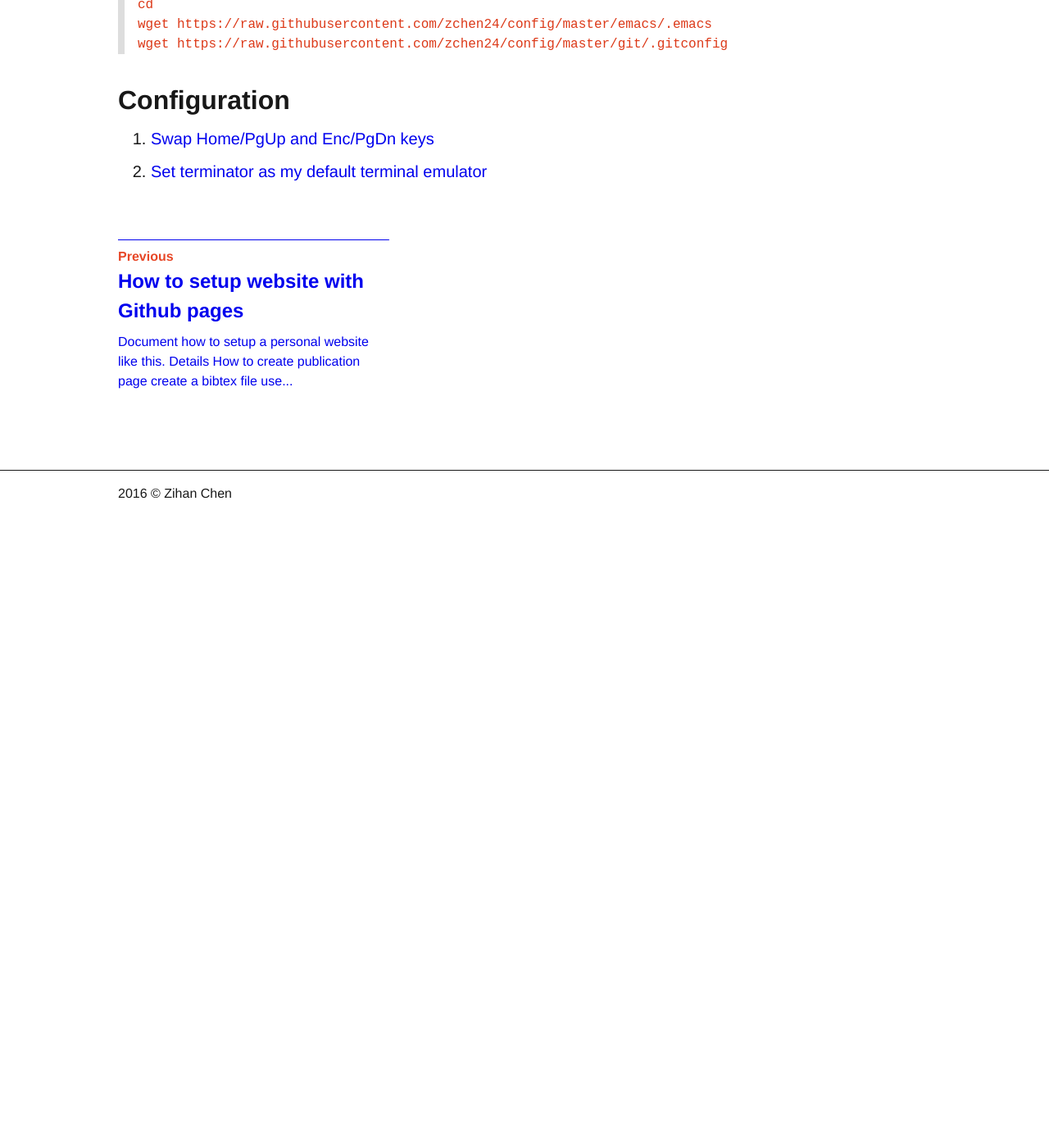
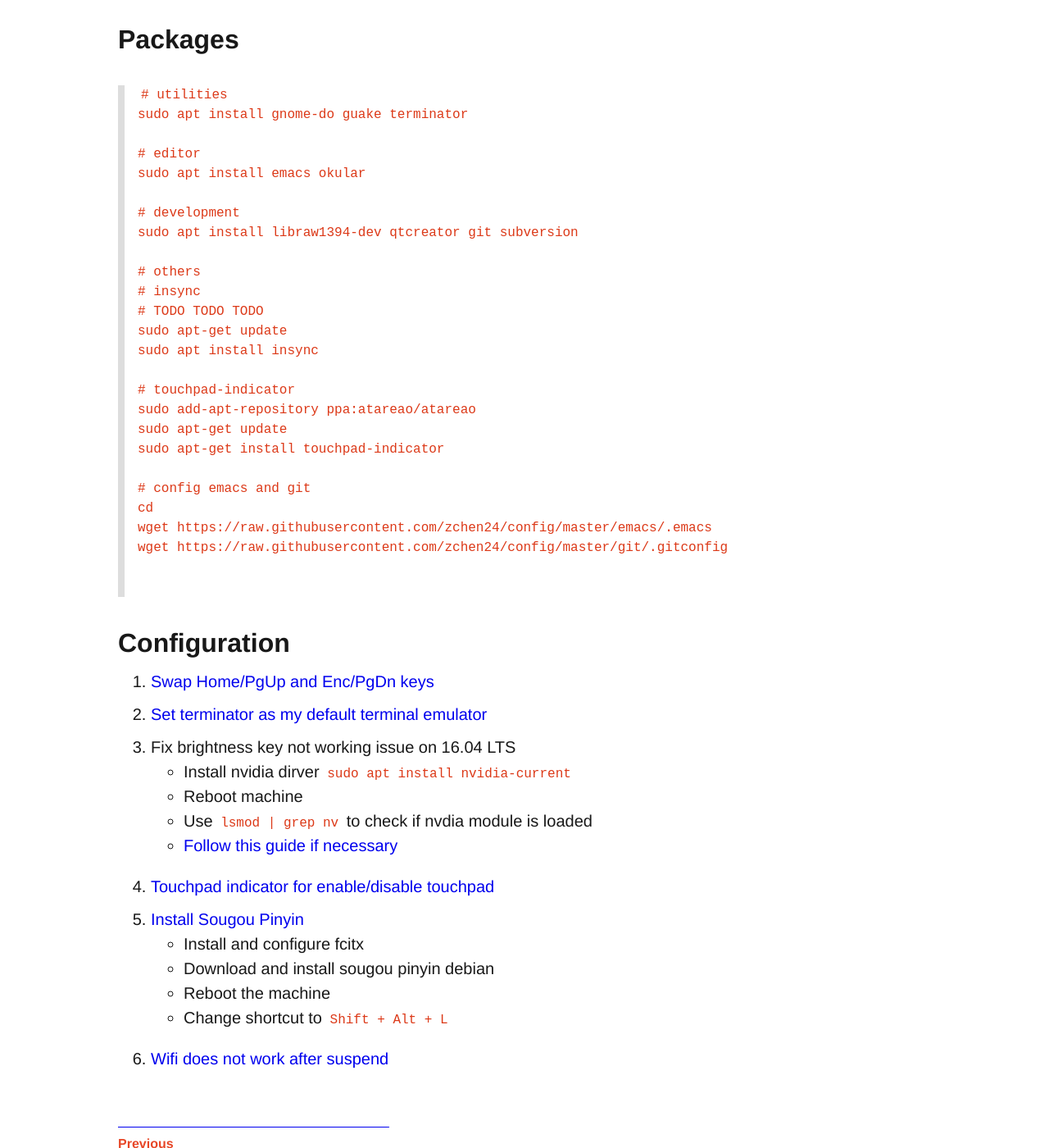
Before and after one commit to zchen24/zchen24.github.io, a Jekyll site: the page built from _posts/2017-04-28-xubuntu-1604.md, in a window 1280 px wide and 1400 px high, scrolled down 991 px. Shown: the whole window at 82% size. Built offline with Jekyll 4.4.1, drawn with Linux system fonts in a browser that asks for light colours; before the commit the page ends 1621 px from its top, so only the background shows below that; some of the changed text lies outside the part shown.

Commit message:
updated 1604 doc

````diff
--- a/_posts/2017-04-28-xubuntu-1604.md
+++ b/_posts/2017-04-28-xubuntu-1604.md
@@ -5,23 +5,32 @@
 categories: writing
 ---
 
+## Intro
+Switched to xubuntu from ubuntu for its simple fast, clean and simple user interface. This page documents some initial setup.
 
 ## Keyboard Shortcuts
 
-| Index  | Function      | Shortcuts  |
-| ------ |:------------- |:---------- |
-| 1      | Whisker menu  | Ctrl + Esc |
-| 2      | Terminal      | Win + T    |
+| Index  | Function      | Shortcuts        |
+| ------ |:------------- |:---------------- |
+| 1      | Whisker menu  | Ctrl + Esc       |
+| 2      | Terminal      | Win  + T         |
+| 3      | Gnome-do      | Shift + Alt + D  |
+| 4      | Input Method  | Shift + Alt + L  |
+| 5      | File explorer | Win  + F         |
+| 6      | Show menu bar | Ctrl + M         |
 
+
+## Hardware
+Lenovo T530
 
 ## Packages
 
-```sh
+```bash
 # utilities
 sudo apt install gnome-do guake terminator
 
 # editor
-sudo apt install emacs
+sudo apt install emacs okular
 
 # development
 sudo apt install libraw1394-dev qtcreator git subversion
@@ -32,12 +41,31 @@
 sudo apt-get update
 sudo apt install insync
 
+# touchpad-indicator
+sudo add-apt-repository ppa:atareao/atareao
+sudo apt-get update
+sudo apt-get install touchpad-indicator
+
 # config emacs and git
 cd
 wget https://raw.githubusercontent.com/zchen24/config/master/emacs/.emacs
 wget https://raw.githubusercontent.com/zchen24/config/master/git/.gitconfig
+
+
 ```
 
 ## Configuration
 1. [Swap Home/PgUp and Enc/PgDn keys](http://tinyurl.com/nk3tya4)
 2. [Set terminator as my default terminal emulator](https://askubuntu.com/questions/749265/xubuntu-change-default-terminal-to-terminator)
+3. Fix brightness key not working issue on 16.04 LTS
+   * Install nvidia dirver ```sudo apt install nvidia-current```
+   * Reboot machine
+   * Use ```lsmod | grep nv``` to check if nvdia module is loaded
+   * [Follow this guide if necessary](https://tinyurl.com/k3ar7cg)
+4. [Touchpad indicator for enable/disable touchpad](https://tinyurl.com/nlszq9n)
+5. [Install Sougou Pinyin](https://tinyurl.com/ljh7nlj)
+  * Install and configure fcitx
+  * Download and install sougou pinyin debian
+  * Reboot the machine
+  * Change shortcut to ```Shift + Alt + L```
+6. [Wifi does not work after suspend](https://youtu.be/n49kukPf8HI?list=PL8eQeLIms9hdjZfa9DKlNBy3-mxkfw_qT)
````
